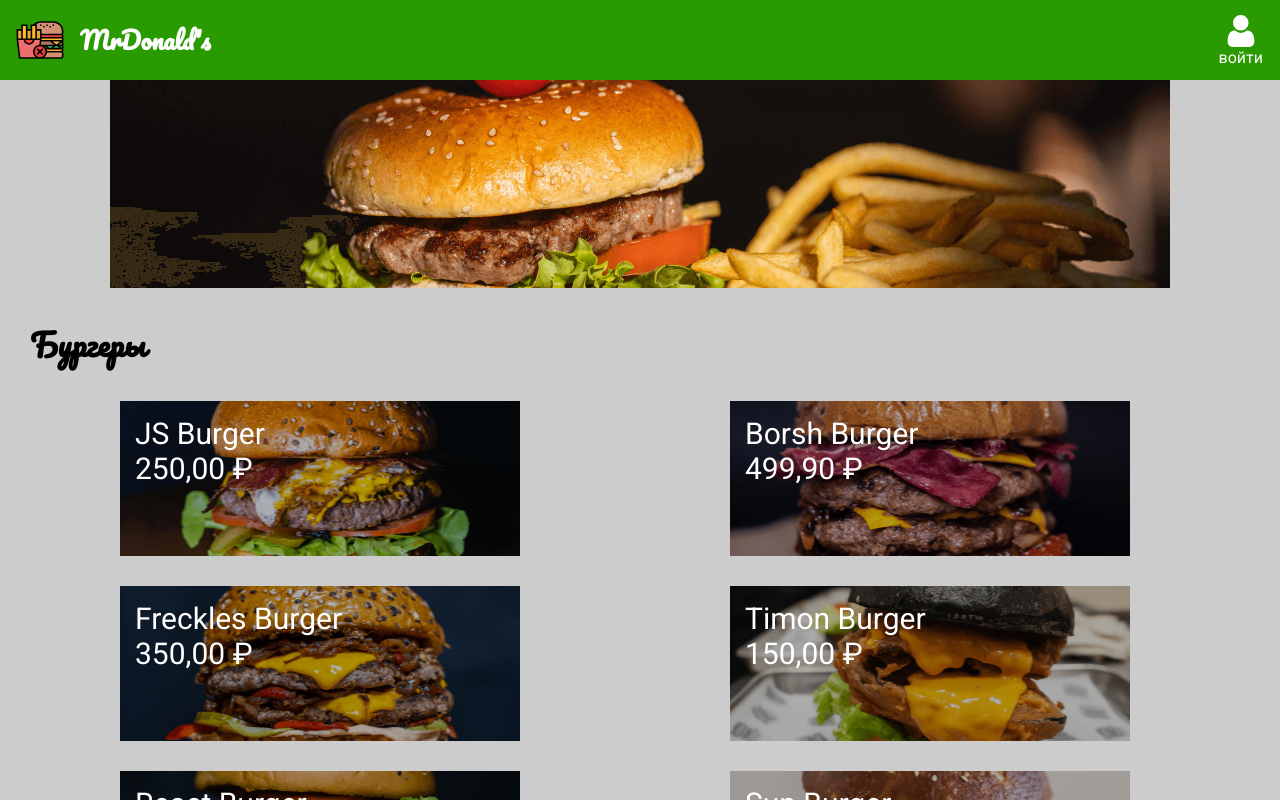
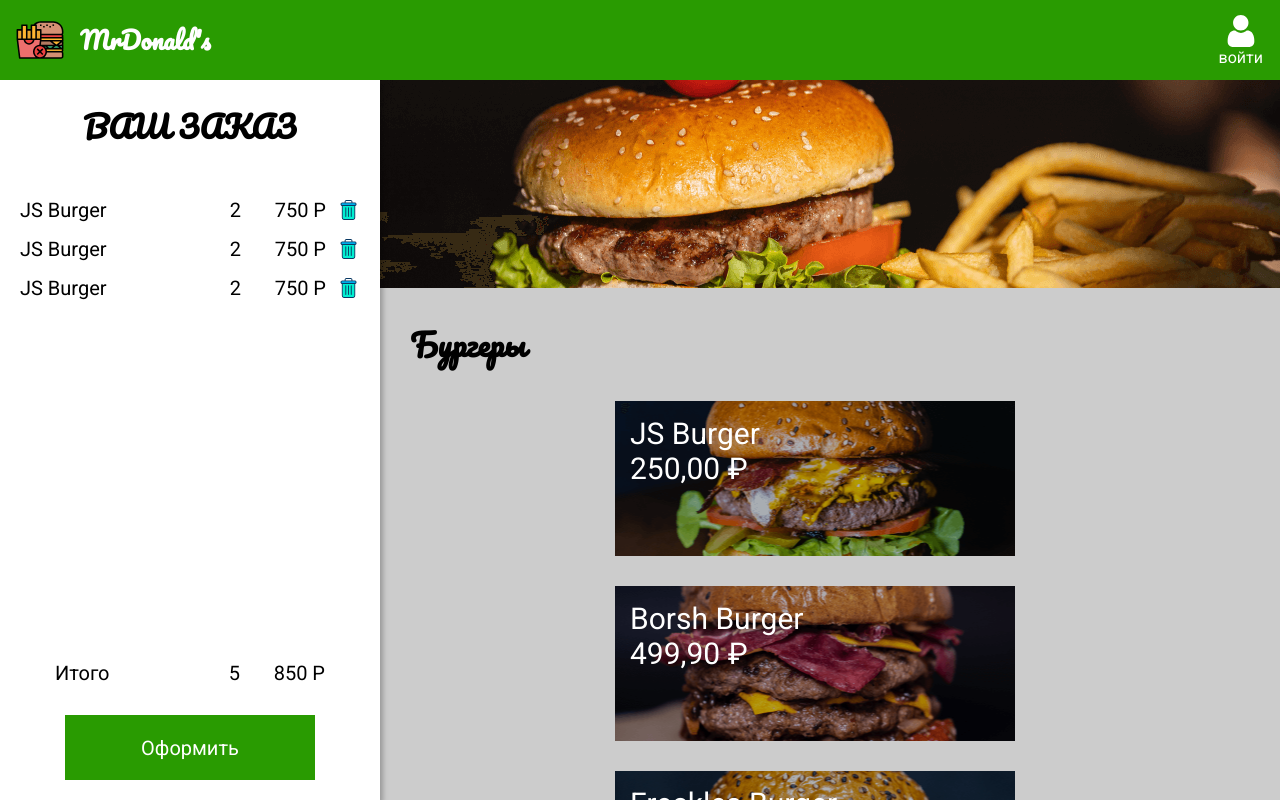
Before and after one commit to roman-ivannikov/react-app, a React (Create React App) app: page / in a window 1280 px wide. Shown: the top 800 px of the page. Built offline with nearby package versions, Linux system fonts and the light colour scheme.

Commit message:
Добавлен левый блок с заказами

```diff
--- a/src/App.js
+++ b/src/App.js
@@ -3,6 +3,7 @@ import { GlobalStyle } from './Components/GlobalStyle';
 import { NavBar } from './Components/NavBar';
 import { Menu } from './Components/Menu';
 import { ModalItem } from './Components/ModalItem';
+import { Order } from './Components/Order';
 
 function App() {
 
@@ -12,6 +13,7 @@ function App() {
     <>
       <GlobalStyle/>
       <NavBar/>
+      <Order/>
       <Menu setOpenItem={setOpenItem}/>
       <ModalItem openItem={openItem} setOpenItem={setOpenItem}/>
     </>
--- /dev/null
+++ b/src/Components/ButtonCheckout.js
@@ -0,0 +1,20 @@
+import styled from 'styled-components';
+
+export const ButtonCheckout = styled.button`
+    display: block;
+    margin: 0 auto;
+    width: 250px;
+    height: 65px;
+    font-size: inherit;
+    font-family: inherit;
+    background-color: #299B01;
+    border-color: transparent;
+    color: white;
+    transition-property: color, background-color, border-color;
+    transition-duration: .3s;
+    &:hover {
+        background-color: #fff;
+        color: #299B01;
+        border-color: #299B01;
+    }
+`;
--- a/src/Components/Menu.js
+++ b/src/Components/Menu.js
@@ -7,6 +7,7 @@ import { Banner } from './Banner';
 const MenuStyled = styled.main`
     background-color: #ccc;
     margin-top: 80px;
+    margin-left: 380px;
 `;
 
 const SectionMenu = styled.section`
--- a/src/Components/ModalItem.js
+++ b/src/Components/ModalItem.js
@@ -1,5 +1,6 @@
 import React from 'react';
 import styled from 'styled-components';
+import { ButtonCheckout } from './ButtonCheckout';
 
 const Overlay = styled.div`
     position: fixed;
@@ -32,7 +33,7 @@ const Banner = styled.div`
     margin-bottom: 20px;
 `;
 
-const Wrapper = styled.div`
+const Content = styled.section`
     flex-grow: 1;
     display: flex;
     flex-direction: column;
@@ -40,23 +41,13 @@ const Wrapper = styled.div`
     padding-bottom: 43px;
 `;
 
-const Info = styled.div`
-    font-family: 'Pacifico', sans-serif;
+const HeaderContent = styled.div`
+    font-family: 'Pacifico', cursive;
     font-size: 30px;
     display: flex;
     justify-content: space-between;
     padding 0 40px;
 `;
-
-const Button = styled.button`
-    width: 250px;
-    height: 65px;
-    background-color: #299B01;
-    border-color: transparent;
-    color: white;
-    font-size: 21px;
-    align-self: center;
-`
 
 export const ModalItem = ({ openItem, setOpenItem }) => {
 
@@ -71,16 +62,16 @@ export const ModalItem = ({ openItem, setOpenItem }) => {
         <Overlay id="overlay" onClick={closeModal}>
             <Modal>
                 <Banner img={openItem.img}/>
-                <Wrapper>
-                    <Info>
-                        <p>{openItem.name}</p>
-                        <p>{openItem.price.toLocaleString('ru-RU',
-                        {style: 'currency', currency: 'RUB'})}</p>
-                    </Info>
-                    <Button>
+                <Content>
+                    <HeaderContent>
+                        <div>{openItem.name}</div>
+                        <div>{openItem.price.toLocaleString('ru-RU',
+                        {style: 'currency', currency: 'RUB'})}</div>
+                    </HeaderContent>
+                    <ButtonCheckout>
                         Добавить
-                    </Button>
-                </Wrapper>
+                    </ButtonCheckout>
+                </Content>
             </Modal>
         </Overlay>
     )
--- /dev/null
+++ b/src/Components/Order.js
@@ -0,0 +1,64 @@
+import React from 'react';
+import styled from 'styled-components';
+import { ButtonCheckout } from './ButtonCheckout';
+import { OrderListItem } from './OrderListItem';
+
+const OrderStyled = styled.section`
+    position: fixed;
+    display: flex;
+    flex-direction: column;
+    top: 80px;
+    left: 0;
+    background: #fff;
+    min-width: 380px;
+    height: calc(100% - 80px);
+    box-shadow: 3px 4px 5px rgba(0, 0, 0, .25);
+    padding: 20px;
+`;
+
+const OrderTitle = styled.h2`
+    text-align: center;
+    text-transform: uppercase;
+    margin-bottom: 30px;
+`;
+
+const OrderContent = styled.div`
+    flex-grow: 1;
+`;
+
+const OrderList = styled.ul``;
+
+const Total = styled.div`
+    display: flex;
+    margin: 0 35px 30px;
+    & span:first-child {
+        flex-grow: 1;
+    }
+`;
+
+const TotalPrice = styled.span`
+    text-align: right;
+    min-width: 65px;
+    margin-left: 20px;
+`;
+
+export const Order = () => {
+    return (
+        <OrderStyled>
+            <OrderTitle>ваш заказ</OrderTitle>
+            <OrderContent>
+                <OrderList>
+                    <OrderListItem/>
+                    <OrderListItem/>
+                    <OrderListItem/>
+                </OrderList>
+            </OrderContent>
+            <Total>
+                <span>Итого</span>
+                <span>5</span>
+                <TotalPrice>850 Р</TotalPrice>
+            </Total>
+            <ButtonCheckout>Оформить</ButtonCheckout>
+        </OrderStyled>
+    )
+}
--- /dev/null
+++ b/src/Components/OrderListItem.js
@@ -0,0 +1,40 @@
+import React from 'react';
+import styled from 'styled-components';
+import trashImage from '../images/trash.svg';
+
+const OrderItemStyled = styled.li`
+    display: flex;
+    margin: 15px 0;
+`;
+
+const ItemName = styled.span`
+    flex-grow: 1;
+`;
+
+const ItemPrice = styled.span`
+    margin-left: 20px;
+    margin-right: 10px;
+    min-width: 65px;
+    text-align: right;
+`;
+
+const TrashButton = styled.button`
+    width: 24px;
+    height: 24px;
+    border-color: transparent;
+    background-color: transparent;
+    background-image: url(${trashImage});
+    background-position: center;
+    background-size: cover;
+    background-repeat: no-repeat;
+    cursor: pointer;
+`;
+
+export const OrderListItem = () => (
+    <OrderItemStyled>
+        <ItemName>JS Burger</ItemName>
+        <span>2</span>
+        <ItemPrice>750 Р</ItemPrice>
+        <TrashButton/>
+    </OrderItemStyled>
+);
```
Also changed, not shown: src/images/trash.svg (added).
